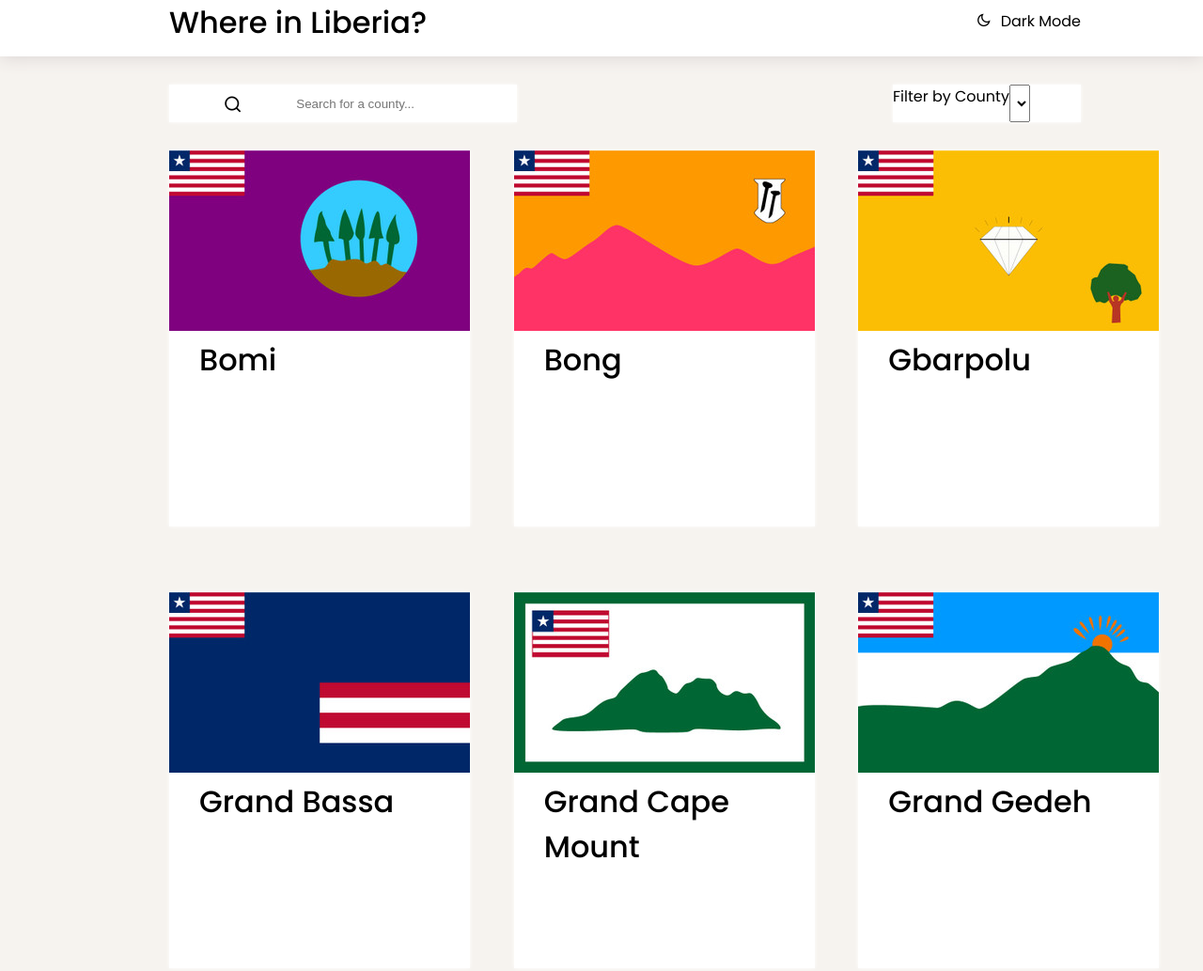
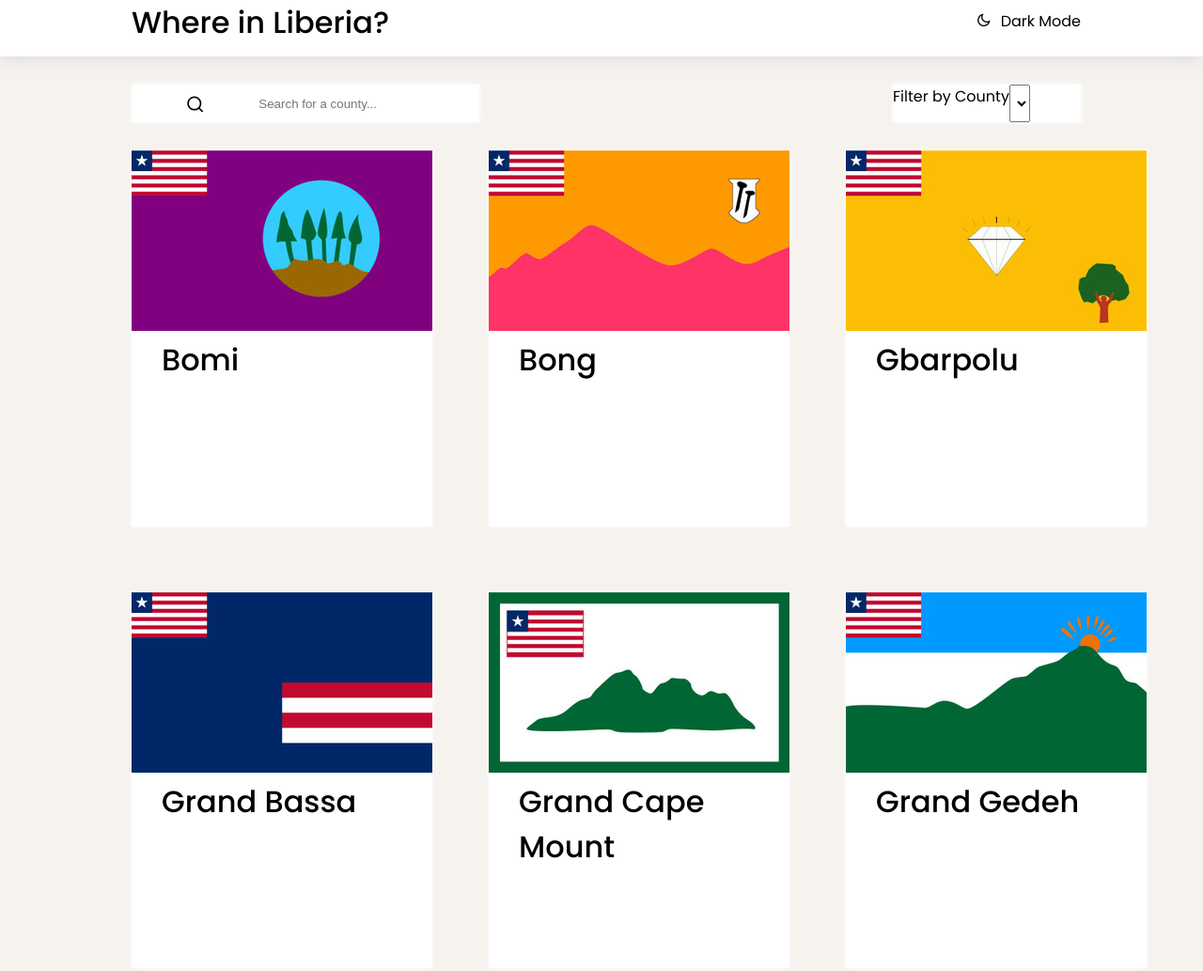
Before and after one commit to edwardtimsack/Where-In-The-World, a plain HTML site: page index.html in a window 1280 px wide. Shown: the top 1033 px of the page at 94% size. Drawn offline with nearby package versions, Linux system fonts and the light colour scheme.

Commit message:
made some updates

```diff
--- a/style.css
+++ b/style.css
@@ -30,7 +30,7 @@ main{
 
 }
 header h1{
-    padding-left: 180px;
+    padding-left: 140px;
     font-weight: 450;
     font-weight: 500;
 }
@@ -49,7 +49,7 @@ header h1{
 }
 .mid{
     display: flex;
-    justify-content: space-around;
+    /* justify-content: space-around; */
     justify-content: space-between;
 }
 .search{
@@ -63,7 +63,7 @@ header h1{
     margin-top: 30px;
     box-shadow: 0px 0px 4px #ffff;
 
-    margin-left: 180px;
+    margin-left: 140px;
 
 }
 .search i{
@@ -105,7 +105,7 @@ header h1{
     display: grid;
     grid-template-columns: 1fr 1fr 1fr;
     grid-template-rows: 6fr;
-    padding-left: 180px;
+    padding-left: 140px;
     /* display: flex; */
     /* flex-direction: row; */
     /* justify-content: space-between; */
```
